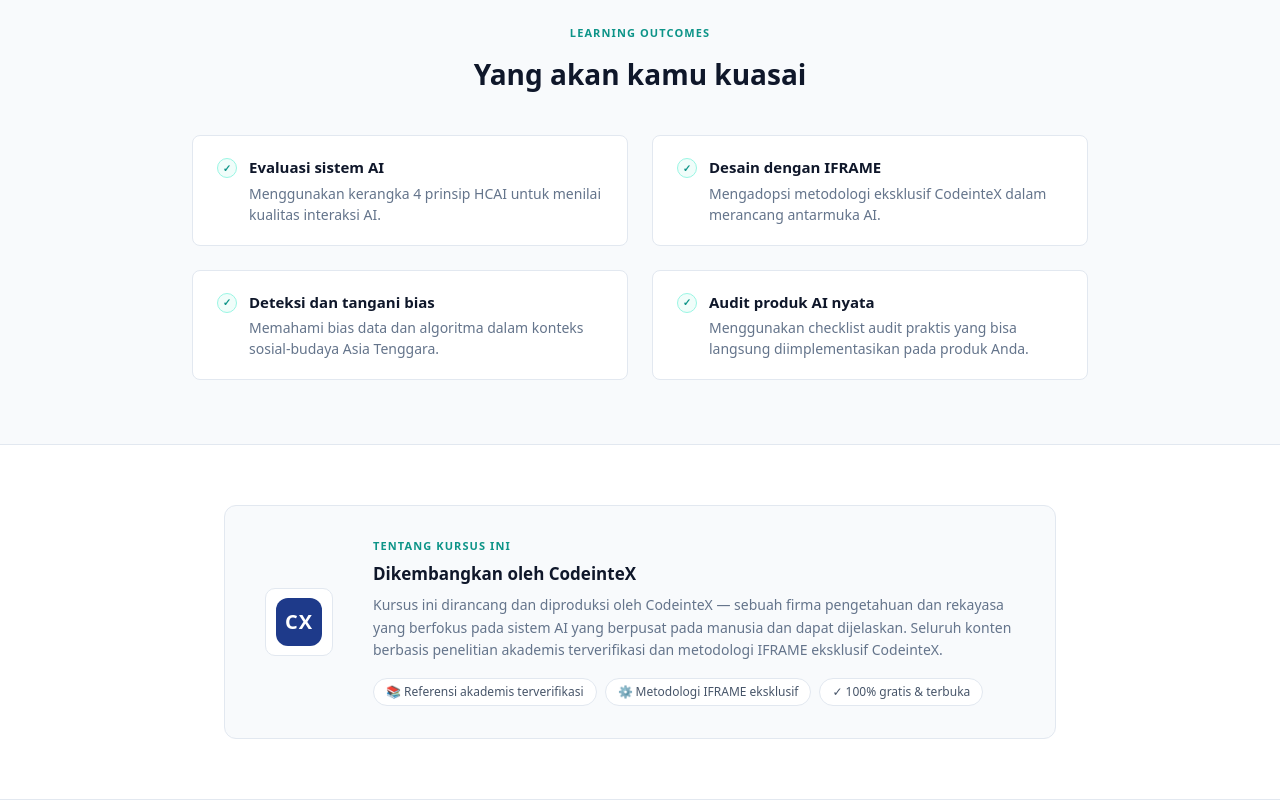
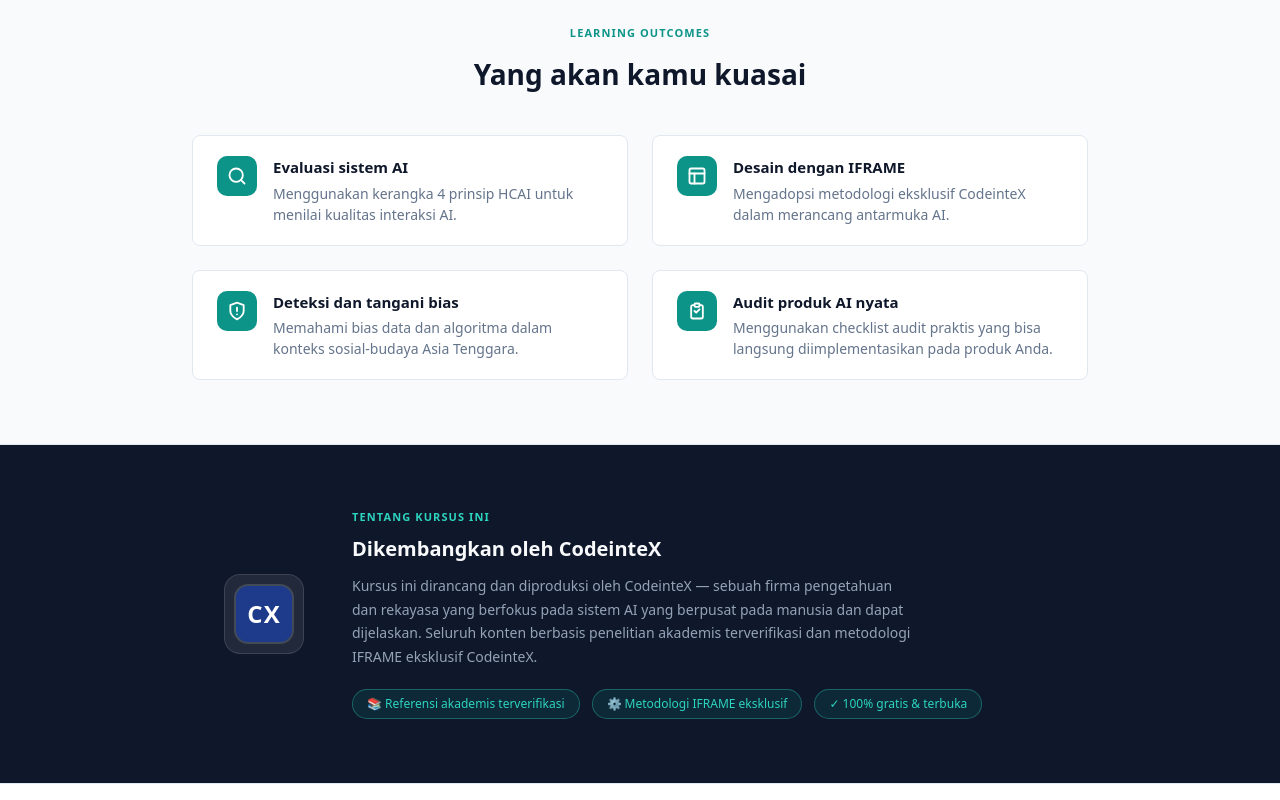
Before and after one commit to codeintexia/codeintex-learning, a Next.js app: page / in a window 1280 px wide. Shown: the part 860-1660 px from the top of the page. Built offline with nearby package versions, Linux system fonts and the light colour scheme.

Commit message:
style: dark nav section + icon badges for Learning Outcomes (Round 2 UI Polish)

```diff
--- a/app/page.tsx
+++ b/app/page.tsx
@@ -310,11 +310,14 @@ export default function HomePage() {
 
           {/* Grid list of outcome items */}
           <div className="grid grid-cols-1 md:grid-cols-2 gap-6 max-w-4xl mx-auto">
-            {/* Outcome Card 1 - hover: translateY(-2px), shadow, 200ms duration (FIX 4) */}
-            <div className="bg-white border border-[#e2e8f0] rounded-[8px] p-[20px_24px] flex items-start gap-3 shadow-none transition-all duration-200 ease-in-out hover:-translate-y-[2px] hover:shadow-[0_4px_16px_rgba(0,0,0,0.08)]">
-              <span className="flex h-5 w-5 shrink-0 items-center justify-center rounded-full bg-[#f0fdfa] border border-[#99f6e4] text-[10px] font-bold text-[#0d9488] mt-0.5">
-                ✓
-              </span>
+            {/* Outcome Card 1 — Evaluasi sistem AI: magnifying glass / search icon */}
+            <div className="bg-white border border-[#e2e8f0] rounded-[8px] p-[20px_24px] flex items-start gap-4 shadow-none transition-all duration-200 ease-in-out hover:-translate-y-[2px] hover:shadow-[0_4px_16px_rgba(0,0,0,0.08)]">
+              <div className="flex-shrink-0 flex items-center justify-center w-[40px] h-[40px] rounded-[10px] bg-[#0d9488]">
+                <svg width="20" height="20" viewBox="0 0 24 24" fill="none" stroke="white" strokeWidth="2.2" strokeLinecap="round" strokeLinejoin="round">
+                  <circle cx="11" cy="11" r="8"/>
+                  <path d="m21 21-4.35-4.35"/>
+                </svg>
+              </div>
               <div>
                 <h4 className="text-[15px] font-semibold text-[#0f172a] mb-1">
                   Evaluasi sistem AI
@@ -325,11 +328,15 @@ export default function HomePage() {
               </div>
             </div>
 
-            {/* Outcome Card 2 */}
-            <div className="bg-white border border-[#e2e8f0] rounded-[8px] p-[20px_24px] flex items-start gap-3 shadow-none transition-all duration-200 ease-in-out hover:-translate-y-[2px] hover:shadow-[0_4px_16px_rgba(0,0,0,0.08)]">
-              <span className="flex h-5 w-5 shrink-0 items-center justify-center rounded-full bg-[#f0fdfa] border border-[#99f6e4] text-[10px] font-bold text-[#0d9488] mt-0.5">
-                ✓
-              </span>
+            {/* Outcome Card 2 — Desain dengan IFRAME: layout / grid icon */}
+            <div className="bg-white border border-[#e2e8f0] rounded-[8px] p-[20px_24px] flex items-start gap-4 shadow-none transition-all duration-200 ease-in-out hover:-translate-y-[2px] hover:shadow-[0_4px_16px_rgba(0,0,0,0.08)]">
+              <div className="flex-shrink-0 flex items-center justify-center w-[40px] h-[40px] rounded-[10px] bg-[#0d9488]">
+                <svg width="20" height="20" viewBox="0 0 24 24" fill="none" stroke="white" strokeWidth="2.2" strokeLinecap="round" strokeLinejoin="round">
+                  <rect x="3" y="3" width="18" height="18" rx="2"/>
+                  <path d="M3 9h18"/>
+                  <path d="M9 21V9"/>
+                </svg>
+              </div>
               <div>
                 <h4 className="text-[15px] font-semibold text-[#0f172a] mb-1">
                   Desain dengan IFRAME
@@ -340,11 +347,15 @@ export default function HomePage() {
               </div>
             </div>
 
-            {/* Outcome Card 3 */}
-            <div className="bg-white border border-[#e2e8f0] rounded-[8px] p-[20px_24px] flex items-start gap-3 shadow-none transition-all duration-200 ease-in-out hover:-translate-y-[2px] hover:shadow-[0_4px_16px_rgba(0,0,0,0.08)]">
-              <span className="flex h-5 w-5 shrink-0 items-center justify-center rounded-full bg-[#f0fdfa] border border-[#99f6e4] text-[10px] font-bold text-[#0d9488] mt-0.5">
-                ✓
-              </span>
+            {/* Outcome Card 3 — Deteksi dan tangani bias: shield / alert icon */}
+            <div className="bg-white border border-[#e2e8f0] rounded-[8px] p-[20px_24px] flex items-start gap-4 shadow-none transition-all duration-200 ease-in-out hover:-translate-y-[2px] hover:shadow-[0_4px_16px_rgba(0,0,0,0.08)]">
+              <div className="flex-shrink-0 flex items-center justify-center w-[40px] h-[40px] rounded-[10px] bg-[#0d9488]">
+                <svg width="20" height="20" viewBox="0 0 24 24" fill="none" stroke="white" strokeWidth="2.2" strokeLinecap="round" strokeLinejoin="round">
+                  <path d="M12 22s8-4 8-10V5l-8-3-8 3v7c0 6 8 10 8 10z"/>
+                  <path d="M12 8v4"/>
+                  <path d="M12 16h.01"/>
+                </svg>
+              </div>
               <div>
                 <h4 className="text-[15px] font-semibold text-[#0f172a] mb-1">
                   Deteksi dan tangani bias
@@ -355,11 +366,15 @@ export default function HomePage() {
               </div>
             </div>
 
-            {/* Outcome Card 4 */}
-            <div className="bg-white border border-[#e2e8f0] rounded-[8px] p-[20px_24px] flex items-start gap-3 shadow-none transition-all duration-200 ease-in-out hover:-translate-y-[2px] hover:shadow-[0_4px_16px_rgba(0,0,0,0.08)]">
-              <span className="flex h-5 w-5 shrink-0 items-center justify-center rounded-full bg-[#f0fdfa] border border-[#99f6e4] text-[10px] font-bold text-[#0d9488] mt-0.5">
-                ✓
-              </span>
+            {/* Outcome Card 4 — Audit produk AI nyata: clipboard-check icon */}
+            <div className="bg-white border border-[#e2e8f0] rounded-[8px] p-[20px_24px] flex items-start gap-4 shadow-none transition-all duration-200 ease-in-out hover:-translate-y-[2px] hover:shadow-[0_4px_16px_rgba(0,0,0,0.08)]">
+              <div className="flex-shrink-0 flex items-center justify-center w-[40px] h-[40px] rounded-[10px] bg-[#0d9488]">
+                <svg width="20" height="20" viewBox="0 0 24 24" fill="none" stroke="white" strokeWidth="2.2" strokeLinecap="round" strokeLinejoin="round">
+                  <path d="M9 5H7a2 2 0 0 0-2 2v12a2 2 0 0 0 2 2h10a2 2 0 0 0 2-2V7a2 2 0 0 0-2-2h-2"/>
+                  <rect x="9" y="3" width="6" height="4" rx="1"/>
+                  <path d="m9 12 2 2 4-4"/>
+                </svg>
+              </div>
               <div>
                 <h4 className="text-[15px] font-semibold text-[#0f172a] mb-1">
                   Audit produk AI nyata
@@ -373,38 +388,38 @@ export default function HomePage() {
         </div>
       </section>
 
-      {/* Institutional Trust Block Section (FIX 5) */}
-      <section className="bg-white py-[20px]">
+      {/* Institutional Trust Block Section — DARK navy background for visual rhythm */}
+      <section className="bg-[#0f172a] py-[64px]">
         <div className="mx-auto max-w-4xl px-4 sm:px-6 lg:px-8">
-          <div className="bg-[#f8fafc] border border-[#e2e8f0] rounded-[12px] p-6 md:p-[32px_40px] flex flex-col md:flex-row items-center gap-6 md:gap-[40px] my-10 shadow-none">
-            {/* Left side — CodeinteX logo mark */}
-            <div className="flex-shrink-0 bg-white border border-[#e2e8f0] rounded-[10px] p-[10px] flex items-center justify-center w-[68px] h-[68px]">
-              <span className="flex h-12 w-12 items-center justify-center rounded-xl bg-[#1e3a8a] text-white font-black text-xl tracking-wider">
+          <div className="flex flex-col md:flex-row items-center gap-8 md:gap-[48px]">
+            {/* Left side — CodeinteX logo mark on dark bg */}
+            <div className="flex-shrink-0 flex items-center justify-center w-[80px] h-[80px] rounded-[16px] bg-[rgba(255,255,255,0.08)] border border-[rgba(255,255,255,0.12)]">
+              <span className="flex h-14 w-14 items-center justify-center rounded-xl bg-[#1e3a8a] text-white font-black text-2xl tracking-wider shadow-[0_0_0_2px_rgba(255,255,255,0.15)]">
                 CX
               </span>
             </div>
 
             {/* Right side — texts and institutional badges */}
             <div className="flex-grow text-center md:text-left">
-              <span className="block text-[11px] font-bold uppercase tracking-[0.1em] text-[#0d9488] mb-[6px]">
+              <span className="block text-[11px] font-bold uppercase tracking-[0.1em] text-[#2dd4bf] mb-[8px]">
                 TENTANG KURSUS INI
               </span>
-              <h3 className="text-[17px] font-bold text-[#0f172a] mb-[8px]">
+              <h3 className="text-[20px] font-bold text-[#f8fafc] mb-[10px]">
                 Dikembangkan oleh CodeinteX
               </h3>
-              <p className="text-[14px] leading-[1.6] text-[#64748b] mb-[16px]">
+              <p className="text-[14px] leading-[1.7] text-[#94a3b8] mb-[20px] max-w-[560px]">
                 Kursus ini dirancang dan diproduksi oleh CodeinteX — sebuah firma pengetahuan dan rekayasa yang berfokus pada sistem AI yang berpusat pada manusia dan dapat dijelaskan. Seluruh konten berbasis penelitian akademis terverifikasi dan metodologi IFRAME eksklusif CodeinteX.
               </p>
 
-              {/* Badges row */}
-              <div className="flex flex-wrap justify-center md:justify-start gap-2">
-                <span className="bg-white border border-[#e2e8f0] text-[#475569] text-[12px] py-[4px] px-[12px] rounded-full font-medium">
+              {/* Badges row — high contrast for dark bg */}
+              <div className="flex flex-wrap justify-center md:justify-start gap-3">
+                <span className="bg-[rgba(13,148,136,0.15)] border border-[rgba(45,212,191,0.35)] text-[#2dd4bf] text-[12px] py-[5px] px-[14px] rounded-full font-medium">
                   📚 Referensi akademis terverifikasi
                 </span>
-                <span className="bg-[#ffffff] border border-[#e2e8f0] text-[#475569] text-[12px] py-[4px] px-[12px] rounded-full font-medium">
+                <span className="bg-[rgba(13,148,136,0.15)] border border-[rgba(45,212,191,0.35)] text-[#2dd4bf] text-[12px] py-[5px] px-[14px] rounded-full font-medium">
                   ⚙️ Metodologi IFRAME eksklusif
                 </span>
-                <span className="bg-[#ffffff] border border-[#e2e8f0] text-[#475569] text-[12px] py-[4px] px-[12px] rounded-full font-medium">
+                <span className="bg-[rgba(13,148,136,0.15)] border border-[rgba(45,212,191,0.35)] text-[#2dd4bf] text-[12px] py-[5px] px-[14px] rounded-full font-medium">
                   ✓ 100% gratis &amp; terbuka
                 </span>
               </div>
```
